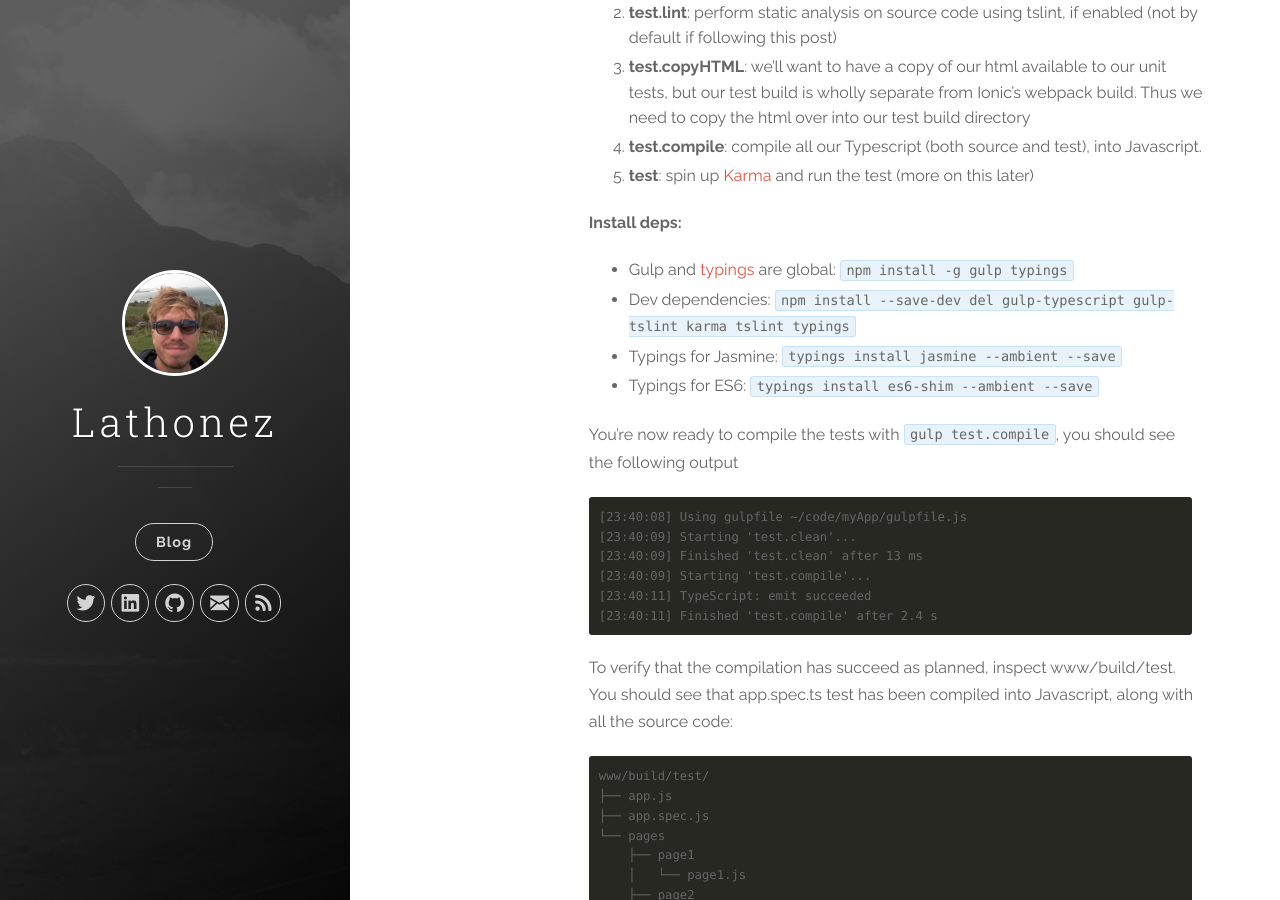
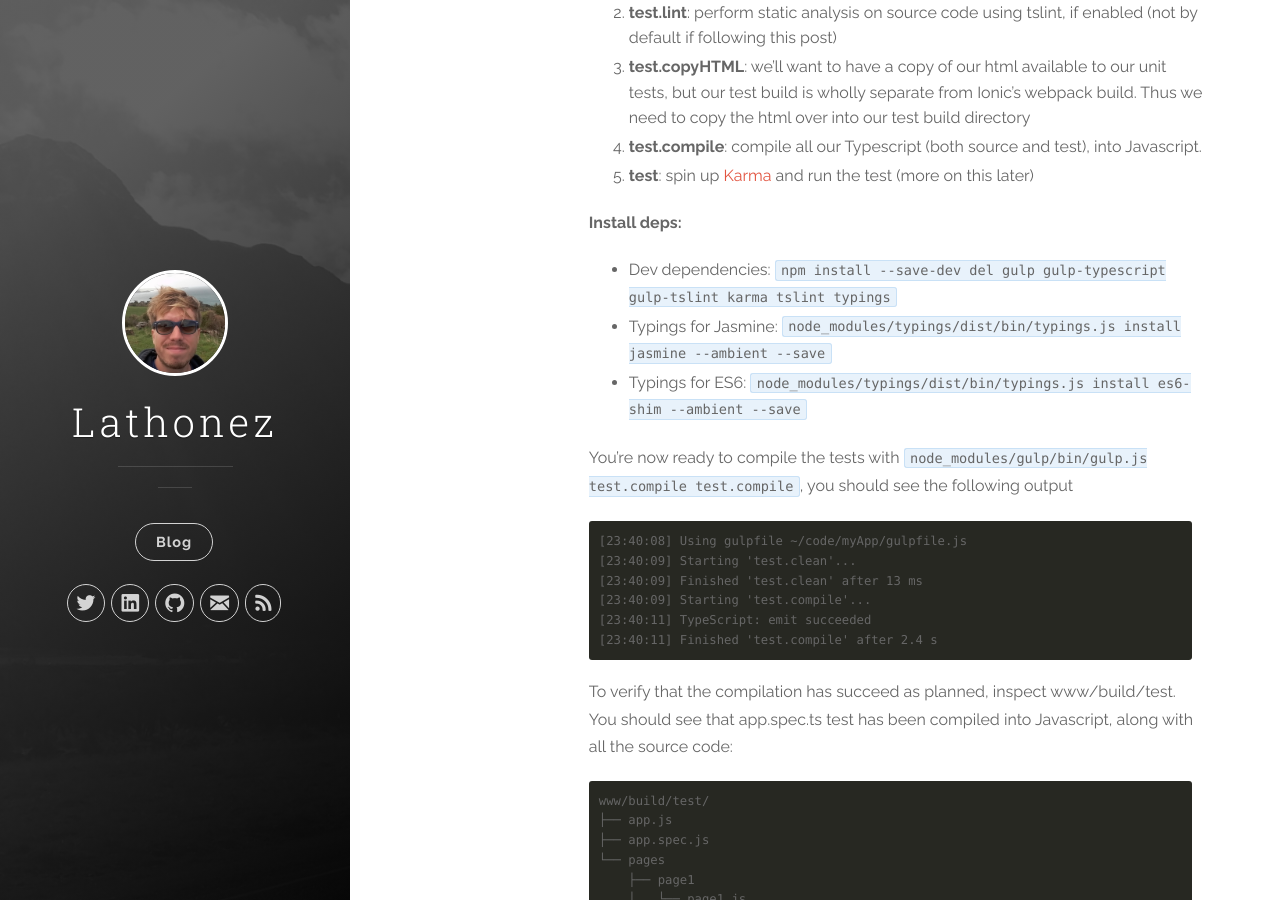
Before and after one commit to lathonez/lathonez.github.io, a Jekyll site: the page built from _posts/2016-02-21-ionic-2-unit-testing.markdown, in a window 1280 px wide and 900 px high, scrolled down 3598 px. Built offline with Jekyll 4.4.1, drawn with Linux system fonts in a browser that asks for light colours; nearby versions of some CDN libraries.

Commit message:
Removing global installs

````diff
--- a/_posts/2016-02-21-ionic-2-unit-testing.markdown
+++ b/_posts/2016-02-21-ionic-2-unit-testing.markdown
@@ -134,12 +134,11 @@ This gulpfile defines several tasks which gulp will carry out for us during the
 
 **Install deps:**
 
-* Gulp and [typings][typings-home] are global: `npm install -g gulp typings`
-* Dev dependencies: `npm install --save-dev del gulp-typescript gulp-tslint karma tslint typings`
-* Typings for Jasmine: `typings install jasmine --ambient --save`
-* Typings for ES6: `typings install es6-shim --ambient --save`
+* Dev dependencies: `npm install --save-dev del gulp gulp-typescript gulp-tslint karma tslint typings`
+* Typings for Jasmine: `node_modules/typings/dist/bin/typings.js install jasmine --ambient --save`
+* Typings for ES6: `node_modules/typings/dist/bin/typings.js install es6-shim --ambient --save`
 
-You're now ready to compile the tests with `gulp test.compile`, you should see the following output
+You're now ready to compile the tests with `node_modules/gulp/bin/gulp.js test.compile test.compile`, you should see the following output
 
 ```
 [23:40:08] Using gulpfile ~/code/myApp/gulpfile.js
````
